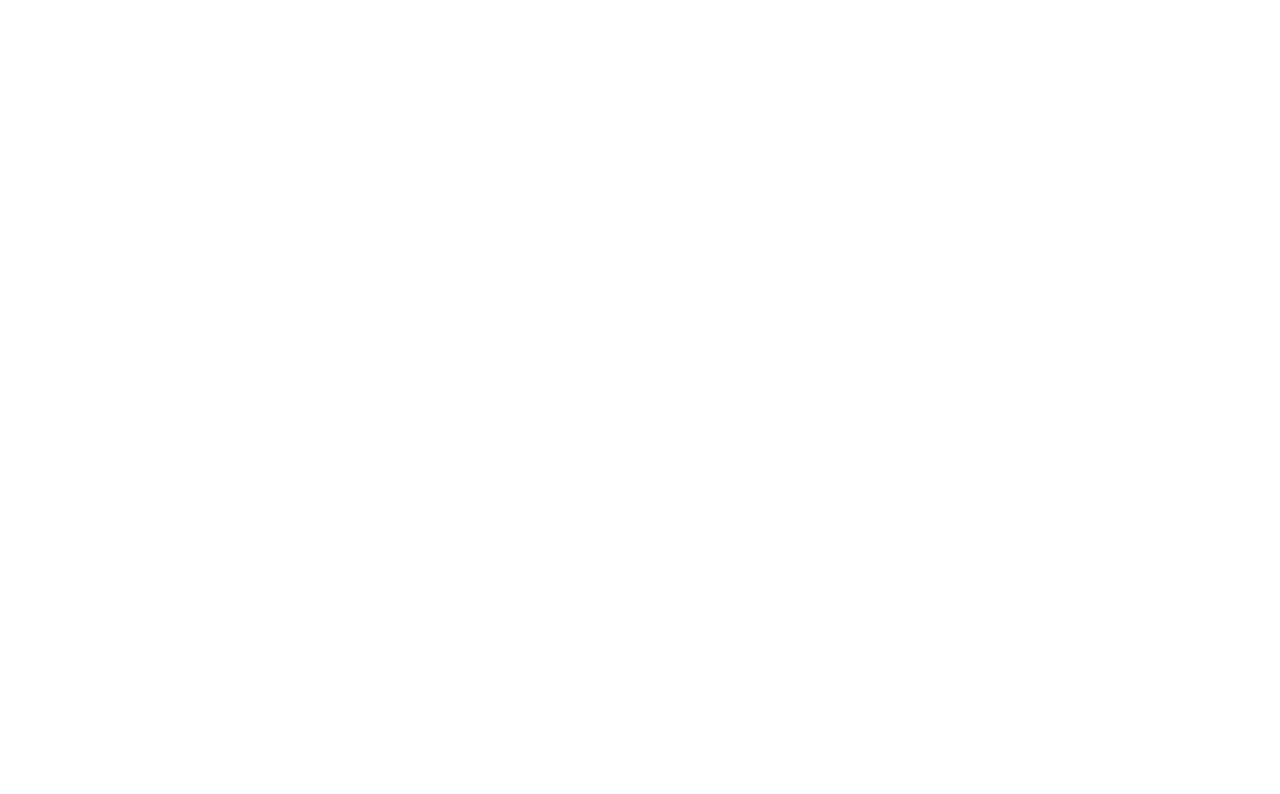
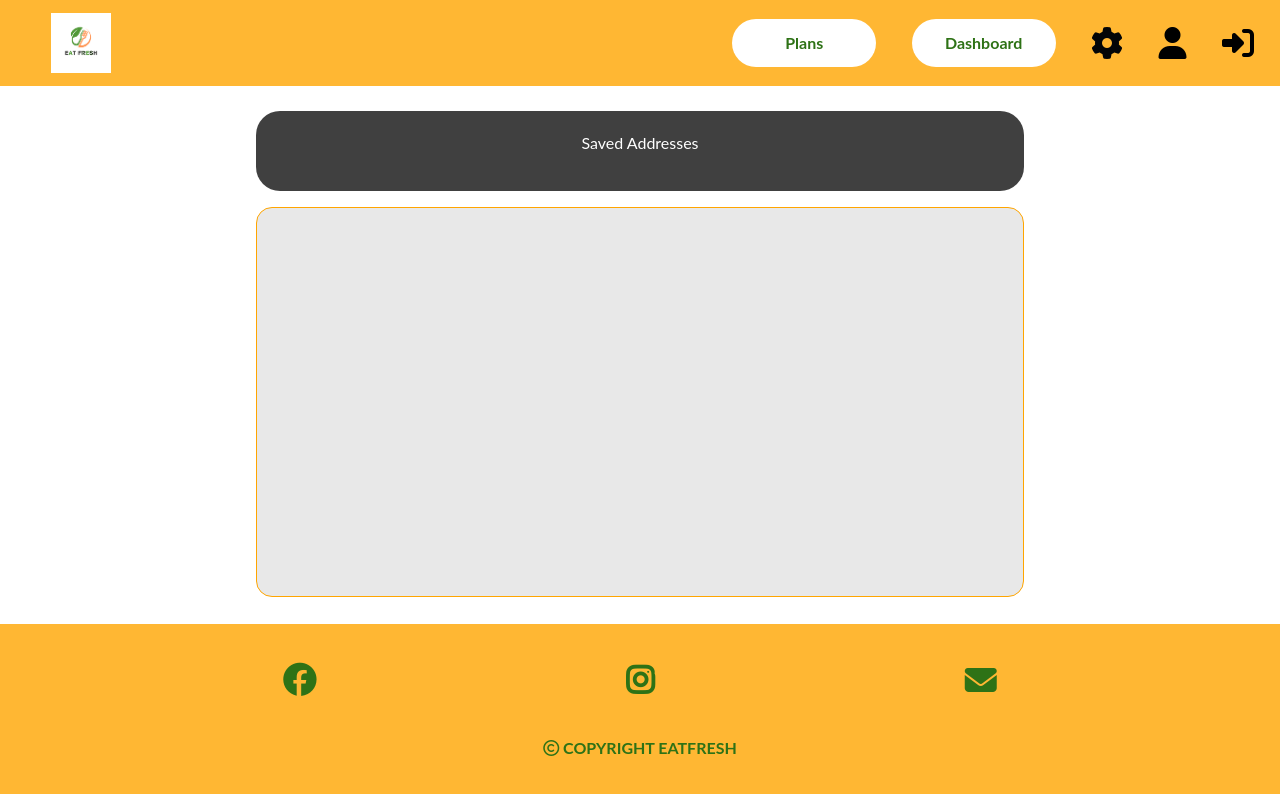
Before and after one commit to Globetrottercode/react_eat_fresh, a React (Create React App) app: page /addresses in a window 1280 px wide. Before the commit this address had no page. Shown: the top 794 px of the page. Built offline with nearby package versions, Linux system fonts and the light colour scheme.

Commit message:
Addresses.js layout ready

```diff
--- a/src/App.js
+++ b/src/App.js
@@ -19,8 +19,9 @@ import Payment from "./pages/CheckoutPages/Payment";
 import PaymentSuccess from "./pages/CheckoutPages/PaymentSuccess";
 import CODSuccess from "./pages/CheckoutPages/codSuccess";
 import Dashboard from "./pages/dashboardPages/dashboard";
+import Addresses from "./pages/dashboardPages/Addresses";
 
-// function Payment() {
+// function Addresses() {
 //   return <h1>Hello Duniya eat ()</h1>;
 // }
 
@@ -47,6 +48,7 @@ export default function App() {
         <Route path="/paymentsuccess" element={<PaymentSuccess />} />
         <Route path="/ordersuccess" element={<CODSuccess />} />
         <Route path="/dashboard" element={<Dashboard />} />
+        <Route path="/addresses" element={<Addresses />} />
       </Routes>
     </BrowserRouter>
   );
--- a/src/components/TopNavbar.js
+++ b/src/components/TopNavbar.js
@@ -1,11 +1,11 @@
 import brand from "../images/LOGO.png";
 import { Link, useNavigate, useParams } from "react-router-dom";
 import "../css/styles.css";
-import getAddress from "../getData/getAllPlans";
+import getPlans from "../getData/getAllPlans";
 import getCredits from "../getData/getCredits";
 import planValidator from "../daysPlan/planValidator";
 
-let getLastPlan = getAddress.getLastPlan;
+let getLastPlan = getPlans.getLastPlan;
 
 function TopNavbar() {
   let navigate = useNavigate();
--- a/src/css/dashboard.module.css
+++ b/src/css/dashboard.module.css
@@ -239,3 +239,33 @@ flex-direction: column; */
 .changePlanBtn:hover {
   border: 2px solid rgba(217, 217, 217, 0.6);
 }
+
+.addressesBody {
+  height: 65vh;
+  margin-top: 1vh;
+  /* background-color: aqua; */
+  display: flex;
+  flex-direction: column;
+  justify-content: space-evenly;
+  align-items: center;
+}
+
+.savedAddressLabel {
+  height: 10vh;
+  width: 60%;
+  background-color: rgba(0, 0, 0, 0.75);
+  border-radius: 3vh;
+  display: flex;
+  justify-content: center;
+  align-items: center;
+  color: white;
+}
+
+.savedAddressesCard {
+  height: 75%;
+  width: 60%;
+  background-color: rgba(217, 217, 217, 0.6);
+  border-radius: 2vh;
+  border: 1px solid orange;
+  overflow-y: scroll;
+}
--- a/src/pages/PlanPages/planDays.js
+++ b/src/pages/PlanPages/planDays.js
@@ -11,7 +11,7 @@ function PlanDays() {
   let { planType, day } = useParams();
   console.log(planType, day);
   let daywisePricing = pricing[planType];
-  let mealType = ["Breakfast", "lunch", "Dinner"];
+  let mealType = ["Breakfast", "Lunch", "Dinner"];
 
   return (
     <>
--- /dev/null
+++ b/src/pages/dashboardPages/Addresses.js
@@ -0,0 +1,23 @@
+import TopNavbar from "../../components/TopNavbar";
+import Footer from "../../components/Footer";
+import dashboard from "../../css/dashboard.module.css";
+import checkout from "../../css/checkout.module.css";
+
+function Addresses() {
+  return (
+    <>
+      <TopNavbar />
+      <div className={dashboard.addressesBody}>
+        <div className={dashboard.savedAddressLabel}>
+          <p>Saved Addresses</p>
+        </div>
+        <div className={dashboard.savedAddressesCard}></div>
+      </div>
+
+      <div></div>
+      <Footer />
+    </>
+  );
+}
+
+export default Addresses;
```
